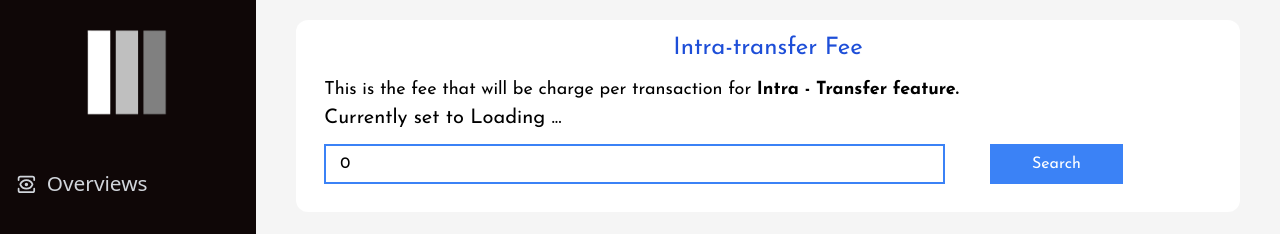
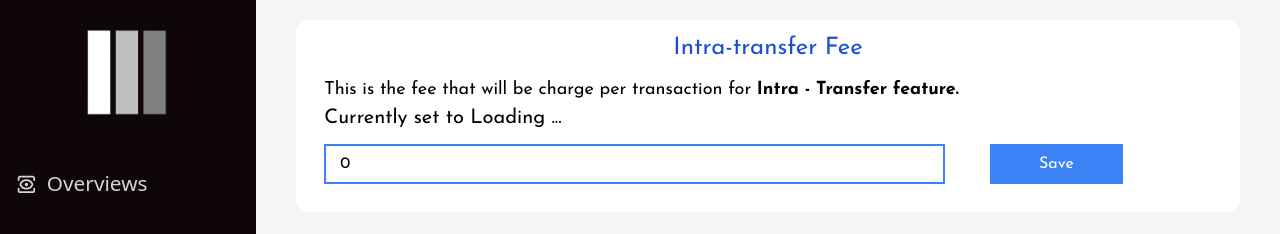
Before and after one commit to Lord-Tender/Bank-App-VTU-System-, a React (Vite) app in the folder front end/: page /admin/settings in a window 1280 px wide. Shown: the top 234 px of the page. Built offline with nearby package versions, Linux system fonts and the light colour scheme; no server answers.

Commit message:
Intra transfer fee funct & request made

```diff
--- a/front end/src/Pages/AdminSettings.jsx
+++ b/front end/src/Pages/AdminSettings.jsx
@@ -2,6 +2,7 @@ import React, { useEffect, useState } from 'react'
 import AdminSidebar from '../Components/AdminSidebar'
 import axios from 'axios'
 import { useNavigate } from 'react-router-dom'
+import toast from 'react-hot-toast'
 
 const AdminSettings = () => {
     let navigate = useNavigate()
@@ -43,6 +44,24 @@ const AdminSettings = () => {
             })
     }
 
+    const setIntraTransferFee = () => {
+        const url = "http://localhost:5000/admin/settings/edit"
+        let newValue = document.getElementById("intraFeeNewValue").value
+        console.log(newValue);
+        axios.post(url, { whatToEdit: "intraFee", newValue })
+            .then((res) => {
+                console.log(res);
+                toast.success("Change saved successfully.")
+                setTimeout(() => {
+                    window.location.reload()
+                }, 1500);
+            })
+            .catch((err) => {
+                console.log(err);
+                toast.error("An error occured")
+            })
+    }
+
     return (
         <>
             <section style={{ width: "100%", height: "100vh", display: "flex", backgroundColor: "whitesmoke" }}>
@@ -58,10 +77,10 @@ const AdminSettings = () => {
                     <div className='w-full bg-white h-48 my-5 rounded-xl px-[3%] '>
                         <h1 className='text-2xl text-center text-blue-700 pt-3 pb-3'>Intra-transfer Fee</h1>
                         <p className='text-lg'>This is the fee that will be charge per transaction for <b>Intra - Transfer feature.</b></p>
-                        <h2 className='text-xl'>Currently set to <span>{ settings ? ( <span>{settings[0].intraTransferFee}</span> ) : ( <span>Loading ...</span> )}</span></h2>
+                        <h2 className='text-xl'>Currently set to <span>{ settings ? ( <span>{settings[0].intraTransferFee.toLocaleString('en-NG', { style: 'currency', currency: 'NGN' })}</span> ) : ( <span>Loading ...</span> )}</span></h2>
                         <div className='flex items-center  mt-3 gap-[5%] '>
-                            <input id='searchUserInput' placeholder='0' type="text" className='w-[70%] border-2 border-blue-500  h-10 p-3.5 sm:text-sm' />
-                            <button className='w-[15%] bg-blue-500 h-10 text-white sm:text-sm sm:w-[25%] ' >Search</button>
+                            <input id='intraFeeNewValue' placeholder='0' type="text" className='w-[70%] border-2 border-blue-500  h-10 p-3.5 sm:text-sm' />
+                            <button className='w-[15%] bg-blue-500 focus:bg-blue-400 h-10 text-white sm:text-sm sm:w-[25%] ' onClick={setIntraTransferFee}>Save</button>
                         </div>
                     </div>
                 </div>
```
Also changed, not shown: front end/src/Pages/AdminService.jsx (+0 -11 lines), front end/src/Pages/AdminUsers.jsx (+0 -9 lines).
